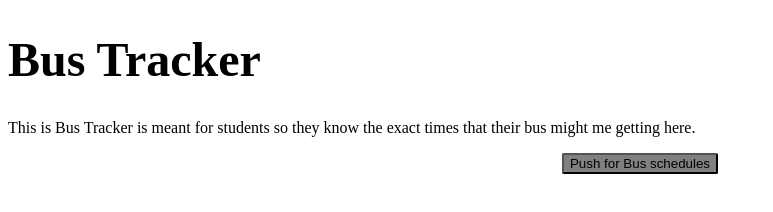
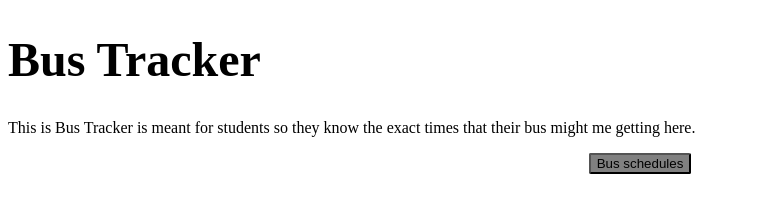
Before and after one commit to lalvarez35/webdevs2, a plain HTML site: page Projects/busTracker/index.html in a window 1280 px wide. Shown: the whole page, without its empty margins (0-773 px from the left). Drawn offline with nearby package versions, Linux system fonts and the light colour scheme.

Commit message:
title change

```diff
--- a/Projects/busTracker/index.html
+++ b/Projects/busTracker/index.html
@@ -54,7 +54,7 @@ p {
 
  <p>This is Bus Tracker is meant for students so they know the exact times that their bus might me getting here.  </p>
 
- <center><button id="submit">Push for Bus schedules</button></center>
+ <center><button id="submit">Bus schedules</button></center>
  <br>
  <div id="rtX49"></div>
  <div id="rt49"></div>
```
